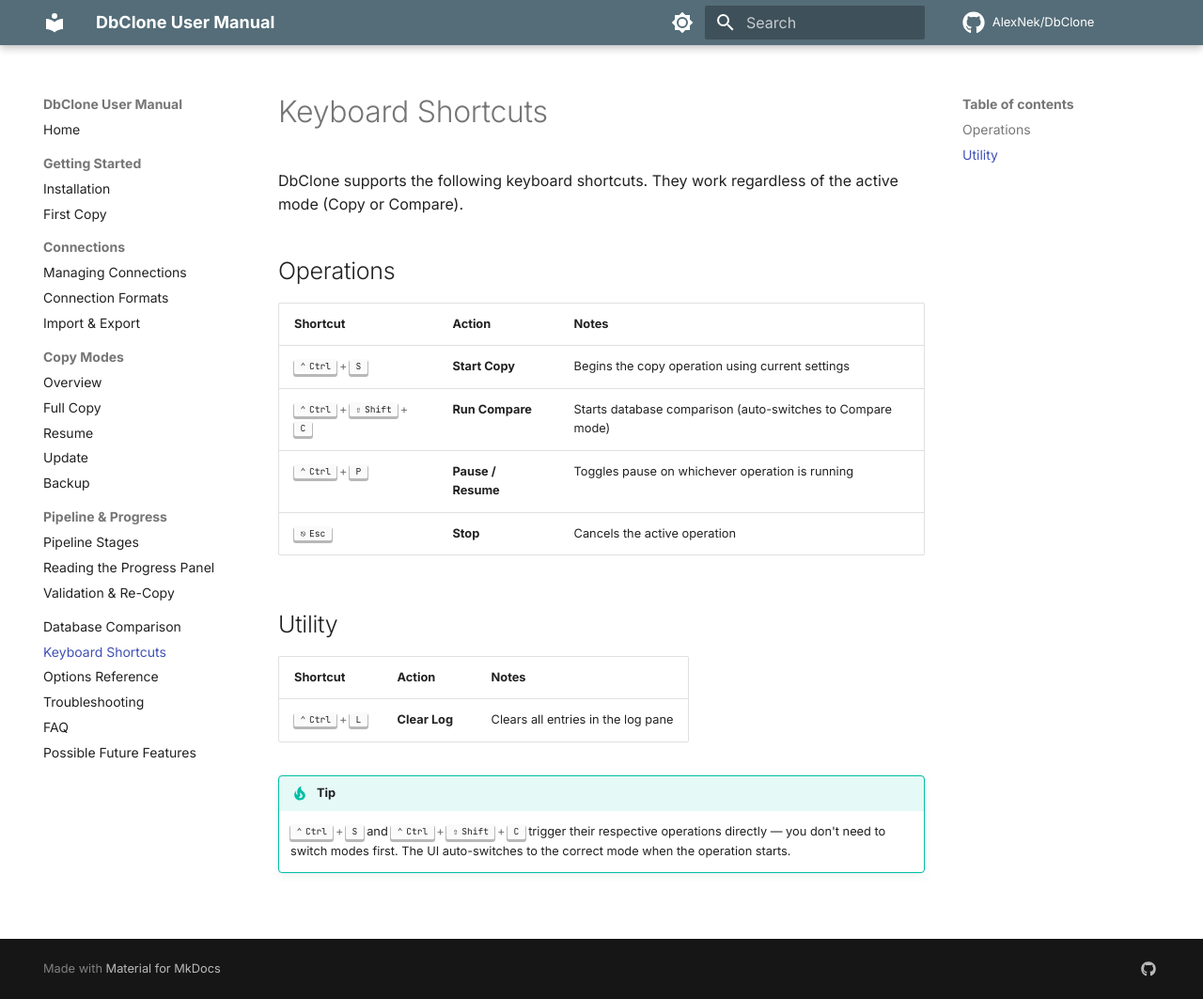
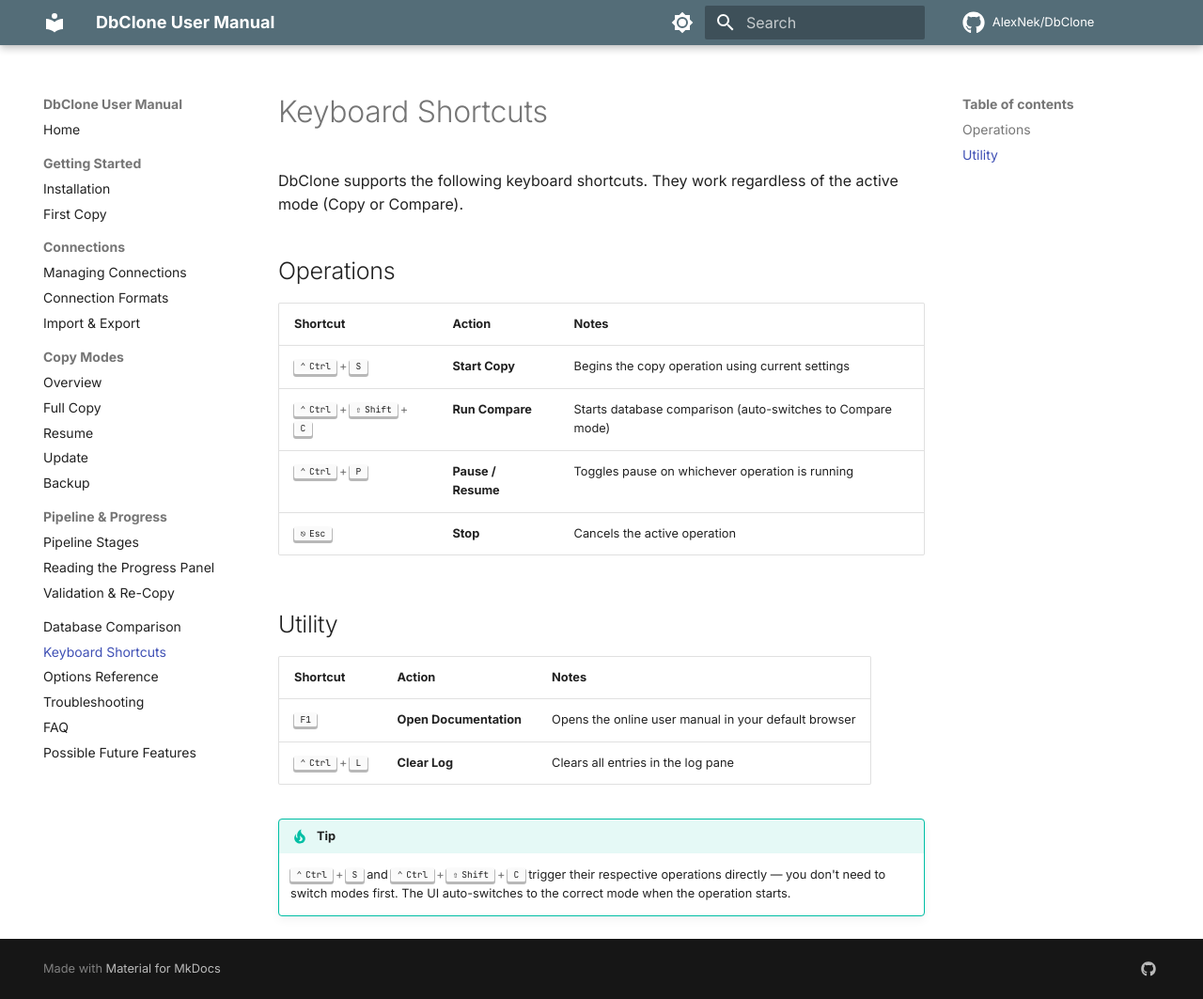
Before and after one commit to AlexNek/DbClone, an MkDocs documentation site: the page built from docs/keyboard-shortcuts.md, in a window 1280 px wide and 1063 px high. Shown: the whole window at 94% size. Built offline with MkDocs 1.6.1 and Material for MkDocs 9.7.7, drawn with Linux system fonts in a browser that asks for light colours; comment, search, counter and statistics services are not loaded.

Commit message:
Add missing F1

```diff
--- a/docs/keyboard-shortcuts.md
+++ b/docs/keyboard-shortcuts.md
@@ -15,6 +15,7 @@ DbClone supports the following keyboard shortcuts. They work regardless of the a
 
 | Shortcut | Action | Notes |
 |---|---|---|
+| ++f1++ | **Open Documentation** | Opens the online user manual in your default browser |
 | ++ctrl+l++ | **Clear Log** | Clears all entries in the log pane |
 
 !!! tip
```
